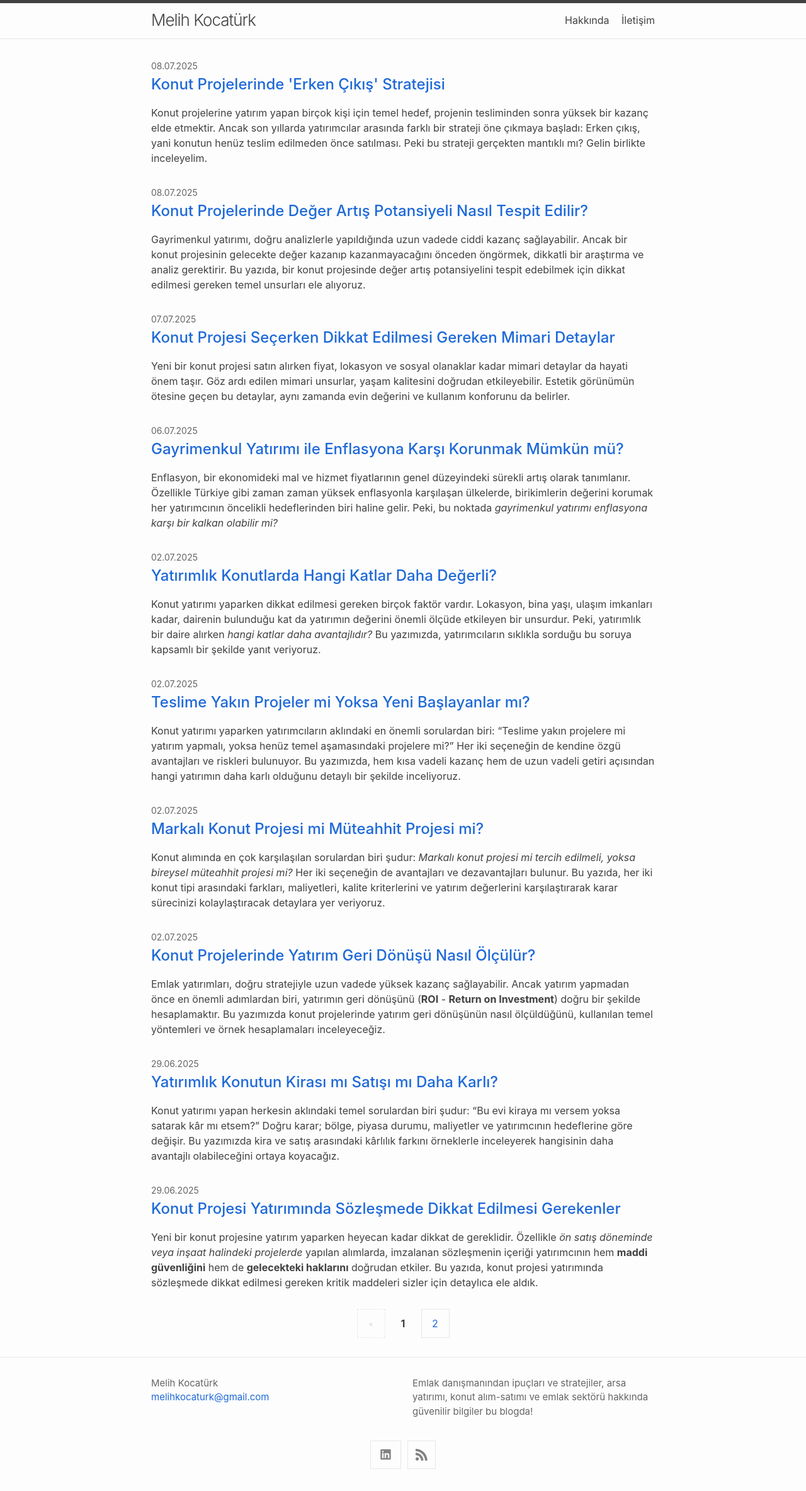
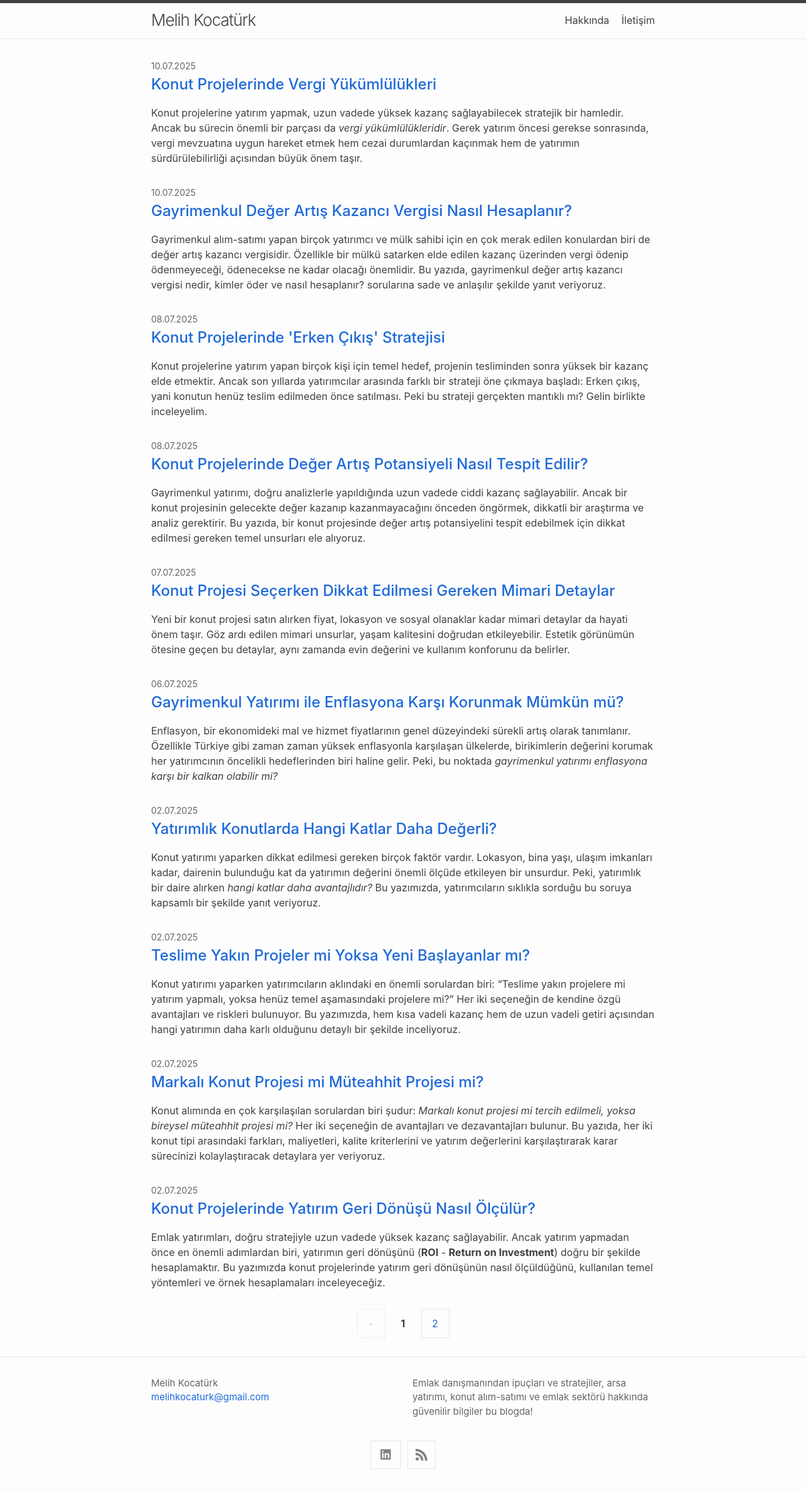
Before and after one commit to melihkocaturk/melihkocaturk.com, a Jekyll site: the page built from index.html, in a window 1280 px wide. Shown: the whole page at 63% size. Built offline with Jekyll 4.4.1, drawn with Linux system fonts in a browser that asks for light colours; the list of posts is cut into pages by our own code; some of the changed lines change nothing that is shown.

Commit message:
new posts ready

```diff
--- a/_config.yml
+++ b/_config.yml
@@ -50,7 +50,7 @@ minima:
 #     * solarized-light    Light variant of solarized color scheme.
 #     * solarized-dark     Dark variant of solarized color scheme.
 #     * solarized          Adaptive skin for solarized color scheme skins.
-  skin: auto
+  skin: classic
 #
 #   Specific pages for site navigation.
 #     If you wish to link only specific pages in the site-navigation, use this
--- /dev/null
+++ b/_posts/2025/07/2025-07-10-gayrimenkul-deger-artis-kazanci-vergisi-nasil-hesaplanir.md
@@ -0,0 +1,76 @@
+---
+layout: post
+title: "Gayrimenkul Değer Artış Kazancı Vergisi Nasıl Hesaplanır?"
+---
+
+Gayrimenkul alım-satımı yapan birçok yatırımcı ve mülk sahibi için en çok merak edilen konulardan biri de değer artış kazancı vergisidir. Özellikle bir mülkü satarken elde edilen kazanç üzerinden vergi ödenip ödenmeyeceği, ödenecekse ne kadar olacağı önemlidir. Bu yazıda, gayrimenkul değer artış kazancı vergisi nedir, kimler öder ve nasıl hesaplanır? sorularına sade ve anlaşılır şekilde yanıt veriyoruz.
+
+## Değer Artış Kazancı Vergisi Nedir?
+
+Değer artış kazancı vergisi, bir gayrimenkulün satın alındıktan sonra belirli bir süre içinde satılması durumunda elde edilen kâr üzerinden ödenen gelir vergisidir. Bu vergi, Gelir Vergisi Kanunu’nun 80. maddesi kapsamında değerlendirilir.
+
+Eğer bir taşınmaz, edinim tarihinden itibaren 5 yıl (2022 itibarıyla 5 yıl, bazı istisnalarla değişebilir) içinde satılırsa ve bu satıştan kazanç elde edilirse, bu kazanç “değer artış kazancı” olarak kabul edilir ve gelir vergisine tabi olur.
+
+## Kimler Değer Artış Kazancı Vergisi Öder?
+
+- Gayrimenkulünü 5 yıl dolmadan satan kişiler,
+- Satıştan kazanç elde edenler (zarar edenler vergi ödemez),
+- Tüzel kişilik olmayan bireysel sahipler (şirketler farklı hükümlerle vergilendirilir).
+
+**İstisna**: Taşınmaz, 5 yılın sonunda satılırsa değer artış kazancı vergisine tabi değildir. Ayrıca veraset yoluyla edinilen taşınmazlar da bu vergi kapsamı dışındadır.
+
+## Değer Artış Kazancı Nasıl Hesaplanır?
+
+Kazanç, gayrimenkulün alış ve satış bedeli arasındaki farktır. Ancak bu fark yeniden değerleme, istisna tutarı ve giderler dikkate alınarak hesaplanır.
+
+### 1. Adım: Alış ve Satış Bedelleri Arasındaki Fark
+
+**Kazanç = Satış Bedeli - (Alış Bedeli + Giderler + Enflasyon Düzeltmesi)**
+
+- **Satış bedeli**: Tapuda beyan edilen satış tutarı
+- **Alış bedeli**: Tapuda beyan edilen alış tutarı
+- **Giderler**: Noter, tapu harcı, komisyon, ilan vb. belgeli giderler
+- **Enflasyon Düzeltmesi (İndeksleme)**: Alış bedeli, TÜİK’in ÜFE oranına göre artırılabilir (süre 1 yıldan fazlaysa ve artış %10’u aşarsa)
+
+### 2. Adım: İstisna Tutarını Düşün
+
+Gelir İdaresi Başkanlığı, her yıl bu kazanç için bir istisna tutarı belirler. 2025 yılı için örneğin bu tutar: 87.000 TL (resmî olarak güncellenmelidir)
+
+**Vergiye Tabi Kazanç = Hesaplanan Kazanç – İstisna Tutarı**
+
+### 3. Adım: Gelir Vergisi Tarifesine Göre Vergiyi Hesapla
+
+Kazanç, *gelir vergisi dilimlerine göre* vergilendirilir. 2025 yılı için tahmini oranlar şunlardır (GİB verilerine göre güncellenmelidir):
+
+| Gelir Dilimi (TL)      | Vergi Oranı |
+| ---------------------- | ----------- |
+| 0 – 110.000 TL         | %15         |
+| 110.001 – 230.000 TL   | %20         |
+| 230.001 – 580.000 TL   | %27         |
+| 580.001 – 3.000.000 TL | %35         |
+| 3.000.001 TL ve üzeri  | %40         |
+
+### Örnek Hesaplama
+
+- **Alış Bedeli**: 500.000 TL
+- **Satış Bedeli**: 1.000.000 TL
+- **Giderler**: 20.000 TL
+- **Enflasyon farkı**: +80.000 TL (indeksleme sonucu)
+- **İstisna (2025)**: 87.000 TL
+
+**Kazanç**:
+
+1.000.000 - (500.000 + 20.000 + 80.000) = 400.000 TL
+Vergiye Tabi Kazanç = 400.000 - 87.000 = 313.000 TL
+
+Bu tutar %27 vergi diliminde yer alır.
+
+**Ödenecek vergi**: yaklaşık 84.510 TL olur.
+
+## Beyanname Ne Zaman Verilir?
+
+Değer artış kazancı elde edenler, *satışın gerçekleştiği yılı takip eden yılın Mart ayında* gelir vergisi beyannamesi verirler. Vergi, Mart ve Temmuz aylarında iki taksitle ödenir.
+
+## Sonuç
+
+Gayrimenkul yatırımında kâr elde etmek kadar, doğru *vergi planlaması* da büyük önem taşır. Değer artış kazancı vergisi, zamanında ve doğru şekilde hesaplanmalı, istisnalar ve giderler dikkatle değerlendirilmelidir. Eğer büyük kazançlar söz konusuysa, bir mali müşavirden destek almanız faydalı olacaktır.
--- /dev/null
+++ b/_posts/2025/07/2025-07-10-konut-projelerinde-vergi-yukumlulukleri.md
@@ -0,0 +1,73 @@
+---
+layout: post
+title: "Konut Projelerinde Vergi Yükümlülükleri"
+---
+
+Konut projelerine yatırım yapmak, uzun vadede yüksek kazanç sağlayabilecek stratejik bir hamledir. Ancak bu sürecin önemli bir parçası da *vergi yükümlülükleridir*. Gerek yatırım öncesi gerekse sonrasında, vergi mevzuatına uygun hareket etmek hem cezai durumlardan kaçınmak hem de yatırımın sürdürülebilirliği açısından büyük önem taşır.
+
+Bu yazımızda, konut projelerine yatırım yapmayı planlayan ya da hali hazırda yatırım yapmış olan kişiler için Türkiye’de geçerli temel vergi yükümlülüklerini sade ve anlaşılır şekilde özetledik.
+
+## KDV (Katma Değer Vergisi)
+
+### Yeni Konut Alımında KDV Oranları:
+
+- 150 m² altındaki konutlar: %1 veya %8
+- 150 m² üzerindeki konutlar: Genellikle %20 (yerine göre değişebilir)
+
+**Not**: KDV oranı, konutun bulunduğu il, arsa birim m² değeri ve projenin niteliğine göre değişebilir.
+
+### KDV İstisnası:
+
+Yurt dışında yaşayan Türk vatandaşları veya yabancılar için KDV muafiyeti söz konusu olabilir. Ancak bazı şartlar vardır:
+
+- Türkiye'de yerleşik olmamak,
+- Dövizi yurtdışından getirmek,
+- Taşınmazı en az 1 yıl elinde tutmak.
+
+## Tapu Harcı
+
+Konut alım-satım işlemlerinde, tapuda beyan edilen satış bedeli üzerinden %4 tapu harcı ödenir. Bu oran, genellikle alıcı ve satıcı tarafından %2 olarak paylaşılır.
+
+**Dikkat**: Gerçek satış bedelinin düşük gösterilmesi durumunda cezai yaptırımlarla karşılaşabilirsiniz.
+
+## Emlak Vergisi
+
+Konut sahibi olduktan sonra her yıl emlak vergisi ödenmesi gerekir. Oranlar konutun bulunduğu yerleşim yerine göre değişir:
+
+- Büyükşehir belediyelerinde: %0.2
+- Diğer yerlerde: %0.1
+
+**Ödeme Zamanı**:
+
+- 1\. taksit: Mart-Mayıs arası
+- 2\.taksit: Kasım’da
+
+## Değer Artış Kazancı Vergisi
+
+Eğer bir konutu edinim tarihinden itibaren 5 yıl içinde satarsanız, elde ettiğiniz kazanç üzerinden gelir vergisi ödenir.
+
+**İstisna**: Her yıl belirlenen istisna tutarı kadar kazanç vergiden muaftır. (2025 için yaklaşık 87.000 TL civarında)
+
+**Vergilendirilen kazanç nasıl hesaplanır?**
+
+Satış bedelinden alış bedeli (enflasyonla düzeltilmiş haliyle) çıkarılır, kalan tutar vergilendirilir.
+
+## Kira Geliri Vergisi (Varsa)
+
+Eğer yatırım yaptığınız konutu kiraya verirseniz, kira geliri üzerinden gelir vergisi ödemeniz gerekir.
+
+- **İstisna**: 2025 yılı için yıllık 33.000 TL’ye kadar kira geliri vergiden muaftır.
+- **Beyanname Dönemi**: Her yıl Mart ayında bir önceki yılın kira gelirleri beyan edilir.
+
+## GYO ve Vergisel Avantajlar
+
+Eğer yatırımınızı bir gayrimenkul yatırım ortaklığı (GYO) üzerinden yapıyorsanız:
+
+- Kurumlar vergisi istisnası gibi vergisel avantajlardan faydalanabilirsiniz.
+- Ancak bu yatırım türü SPK düzenlemelerine tabidir ve daha kurumsaldır.
+
+## Sonuç
+
+Konut projelerine yatırım yaparken sadece proje kalitesi ve konumu değil, **vergi yükümlülükleri** de değerlendirme kriterleri arasında yer almalıdır. Doğru planlama sayesinde hem yasal risklerden uzak durabilir hem de yatırımınızın getirisini maksimize edebilirsiniz.
+
+Yatırım yapmadan önce muhakkak *mali müşavir* ya da *vergi danışmanı* ile görüşmeniz, uzun vadede size büyük avantaj sağlar.
```
Also changed, not shown: 10 other files.
